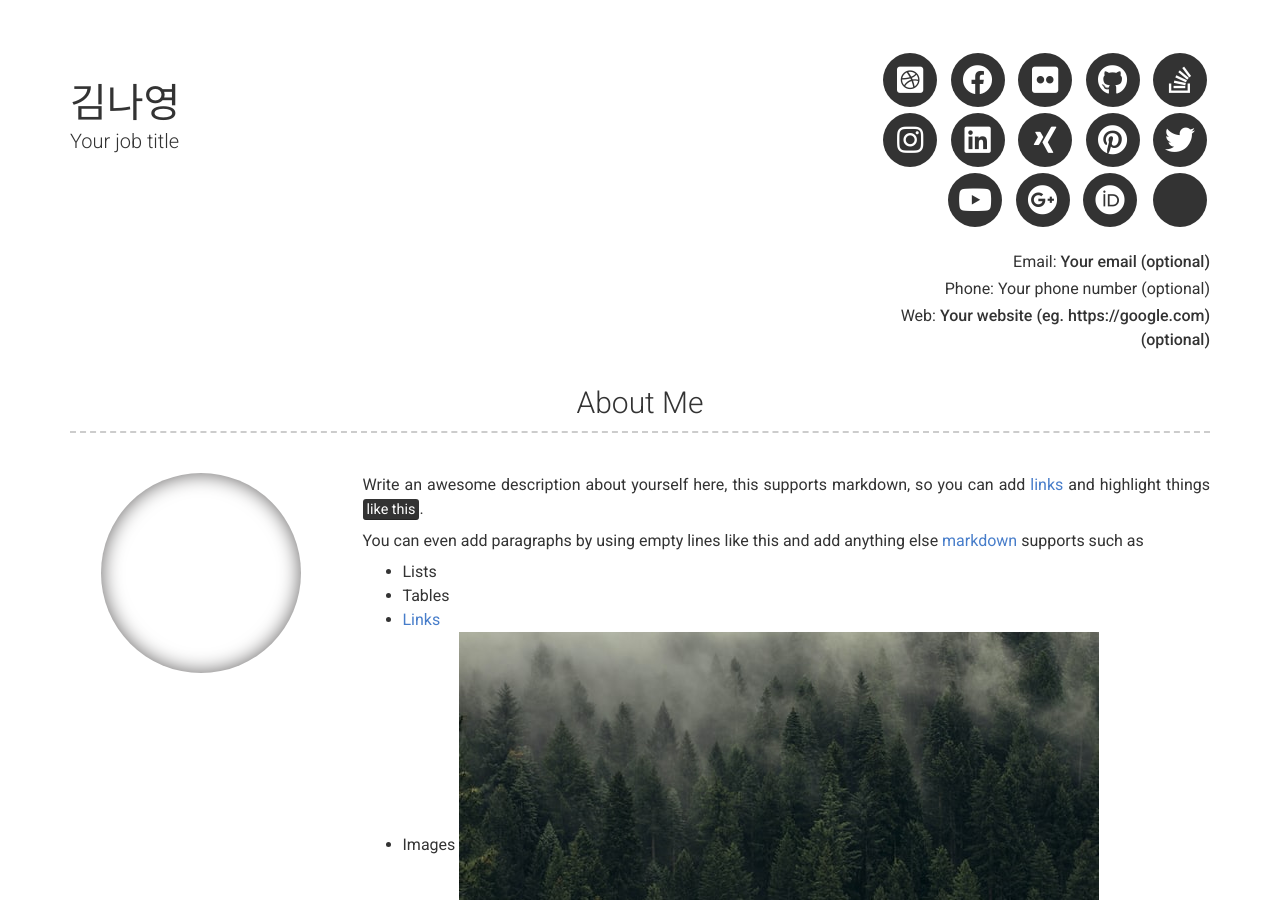
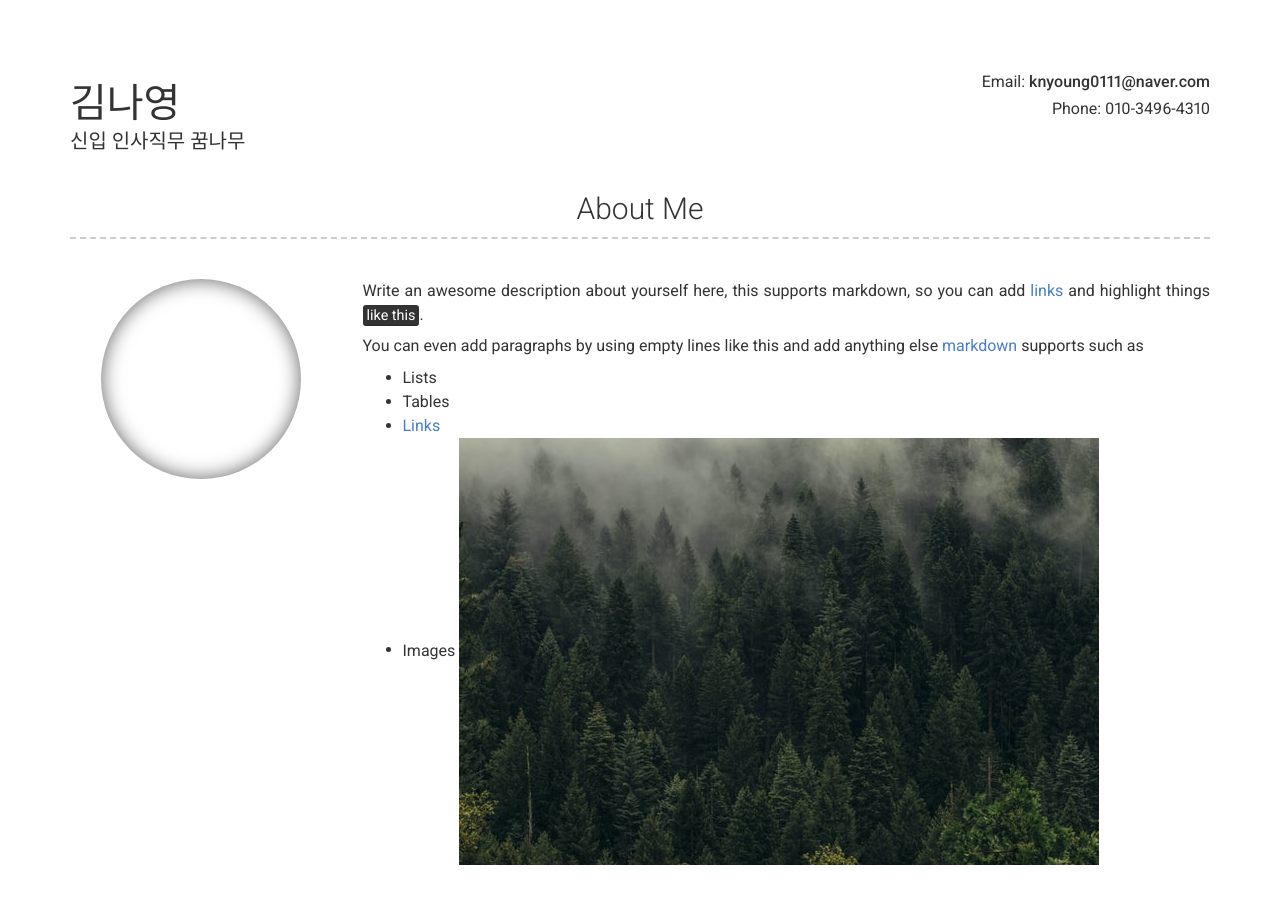
Before and after one commit to steamlng/steamlng.github.io, a Jekyll site: the page built from index.md, in a window 1280 px wide and 900 px high. Built offline with Jekyll 4.4.1, drawn with Linux system fonts in a browser that asks for light colours; nearby versions of some CDN libraries; some of the changed text lies outside the part shown.

Commit message:
기본사항 수정

```diff
--- a/_config.yml
+++ b/_config.yml
@@ -7,37 +7,38 @@ version: 2
 
 # Personal info
 name: 김나영
-title: Your job title
-email: Your email (optional)
+title: 신입 인사직무 꿈나무
+email: knyoung0111@naver.com
 # email_title: Email (Email title override)
-phone: Your phone number (optional)
+phone: 010-3496-4310
 # phone_title: Phone (Phone title override)
-website: Your website (eg. https://google.com)(optional)
+#website: Your website (eg. https://google.com)(optional)
 # website_title: Web (Website title override)
 
 # Dark Mode (true/false/never)
 darkmode: false
 
 # Social links
-twitter_username: jekyllrb
-github_username:  jekyll
-stackoverflow_username: "00000001"
-dribbble_username: jekyll
-facebook_username: jekyll
-flickr_username: jekyll
-instagram_username: jekyll
-linkedin_username: jekyll
-xing_username: jekyll
-pinterest_username: jekyll
-youtube_username: jekyll
-googleplus_username: +jekyll
-orcid_username: 0000-0000-0000-0000
+# twitter_username: jekyllrb
+# github_username:  jekyll
+# stackoverflow_username: "00000001"
+# dribbble_username: jekyll
+# facebook_username: jekyll
+# flickr_username: jekyll
+# instagram_username: jekyll
+# linkedin_username: jekyll
+# xing_username: jekyll
+# pinterest_username: jekyll
+# youtube_username: jekyll
+# googleplus_username: +jekyll
+# orcid_username: 0000-0000-0000-0000
 
 # Additional icon links
-additional_links:
-- title: Link name
-  icon: Font Awesome brand icon name (eg. fab fa-twitter) (https://fontawesome.com/icons?d=gallery&s=brands&m=free)
-  url: Link url (eg. https://google.com)
+# additional_links:
+# - title: Link name
+#   icon: Font Awesome brand icon name (eg. fab fa-twitter) (https://fontawesome.com/icons?d=gallery&s=brands&m=free)
+#   url: Link url (eg. https://google.com)
+
 # - title: another link
 #   icon: font awesome brand icon name (eg. fab fa-twitter) (https://fontawesome.com/icons?d=gallery&s=brands&m=free)
 #   url: Link url (eg. https://google.com)
```
